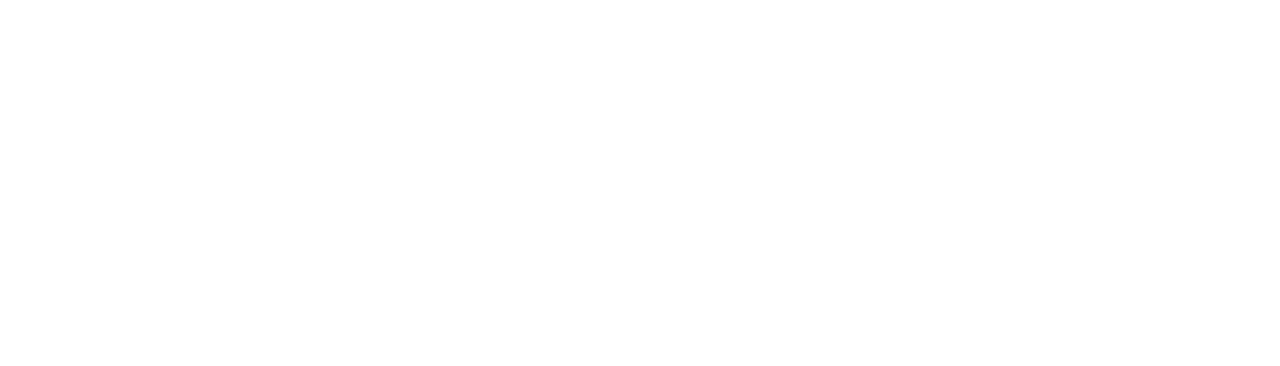
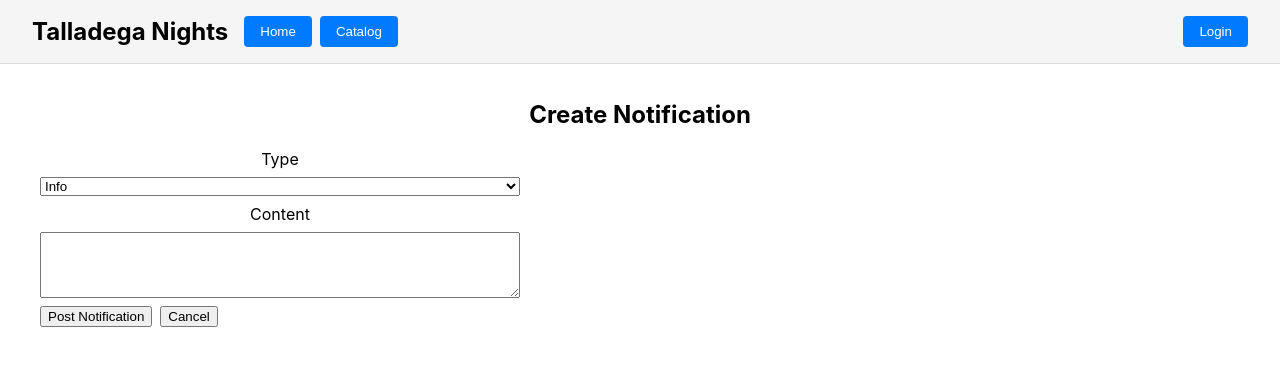
Before and after one commit to SSpivack13/F25-Team14, a React (Create React App) app in the folder client/: page /notifications in a window 1280 px wide. Before the commit this address had no page. Shown: the top 366 px of the page. Built offline with nearby package versions, Linux system fonts and the light colour scheme.

Commit message:
Added posting notification types to database

```diff
--- a/client/src/App.js
+++ b/client/src/App.js
@@ -11,6 +11,7 @@ import PointsPage from './components/PointsPage';
 import AdminProfilePage from './components/AdminProfilePage';
 import AdminAddUser from './components/AdminAddUser';
 import UpdateUser from './components/UpdateUser';
+import NotificationsPage from './components/NotificationsPage';
 
 function App() {
   return (
@@ -31,6 +32,7 @@ function App() {
           <Route path="/admin" element={<AdminProfilePage />} />
           <Route path="/admin/adduser" element={<AdminAddUser />} />
           <Route path="/admin/updateuser" element={<UpdateUser />} />
+          <Route path="/notifications" element={<NotificationsPage />} />
         </Routes>
       </div>
     </Router>
--- a/client/src/components/Banner.js
+++ b/client/src/components/Banner.js
@@ -38,6 +38,14 @@ function Banner() {
     }
   };
 
+  const goNotifications = () => {
+    if (isLoggedIn) {
+      navigate('/notifications');
+    } else {
+      navigate('/login', { state: { redirectTo: '/notifications' } });
+    }
+  };
+
   return (
     <div className="banner">
       <div style={{ display: 'flex', alignItems: 'center', gap: '16px' }}>
@@ -53,6 +61,7 @@ function Banner() {
             <button onClick={goManager}>Manager Profile</button>
             <button onClick={goSponsor}>Sponsor Profile</button>
             <button onClick={goAdmin}>Admin Profile</button>
+            <button onClick={goNotifications}>Notifications</button>
           </>
         ) : (
           <button onClick={() => navigate('/login')}>Login</button>
--- /dev/null
+++ b/client/src/components/NotificationsPage.js
@@ -0,0 +1,75 @@
+import React, { useState } from 'react';
+import axios from 'axios';
+import { useNavigate } from 'react-router-dom';
+import Banner from './Banner';
+
+function NotificationsPage() {
+  const navigate = useNavigate();
+  const [form, setForm] = useState({ notif_type: 'info', notif_content: '' });
+  const [status, setStatus] = useState(null);
+
+  const handleChange = (field, value) => {
+    setForm(prev => ({ ...prev, [field]: value }));
+  };
+
+  const handleSubmit = async (e) => {
+    e.preventDefault();
+    setStatus(null);
+
+    if (!form.notif_type.trim() || !form.notif_content.trim()) {
+      setStatus({ type: 'error', message: 'Type and content are required.' });
+      return;
+    }
+
+    try {
+      const payload = {
+        notif_type: form.notif_type,
+        notif_content: form.notif_content
+      };
+
+      const res = await axios.post(`${process.env.REACT_APP_API}/notifications/add`, payload);
+      if (res.data?.status === 'success') {
+        setStatus({ type: 'success', message: 'Notification posted.' });
+  setForm({ notif_type: 'info', notif_content: '' });
+      } else {
+        setStatus({ type: 'error', message: res.data?.message || 'Failed to post notification' });
+      }
+    } catch (err) {
+      console.error('Error posting notification', err);
+      setStatus({ type: 'error', message: err.response?.data?.message || 'Server error' });
+    }
+  };
+
+  return (
+    <div>
+      <Banner />
+      <div className="template-content" style={{ padding: '1rem' }}>
+        <h2>Create Notification</h2>
+        {status && (
+          <div className={`message ${status.type}`} style={{ marginBottom: '1rem' }}>
+            {status.message}
+          </div>
+        )}
+        <form onSubmit={handleSubmit} style={{ display: 'flex', flexDirection: 'column', gap: '8px', maxWidth: '480px' }}>
+            <label>Type</label>
+            <select value={form.notif_type} onChange={(e) => handleChange('notif_type', e.target.value)}>
+              <option value="info">Info</option>
+              <option value="warning">Warning</option>
+              <option value="success">Success</option>
+              <option value="error">Error</option>
+            </select>
+
+            <label>Content</label>
+            <textarea value={form.notif_content} onChange={(e) => handleChange('notif_content', e.target.value)} rows={4} />
+
+          <div style={{ display: 'flex', gap: '8px' }}>
+            <button type="submit">Post Notification</button>
+            <button type="button" onClick={() => navigate('/')}>Cancel</button>
+          </div>
+        </form>
+      </div>
+    </div>
+  );
+}
+
+export default NotificationsPage;
```
Also changed, not shown: 2 other files (tests, documents, lock files or other folders).
